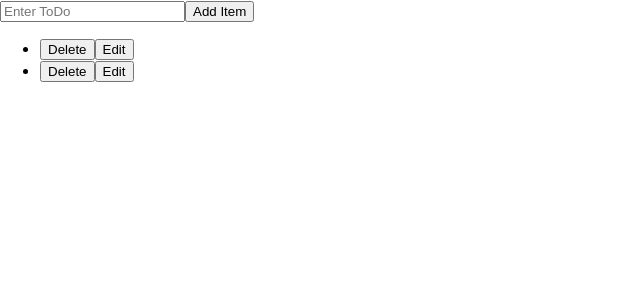
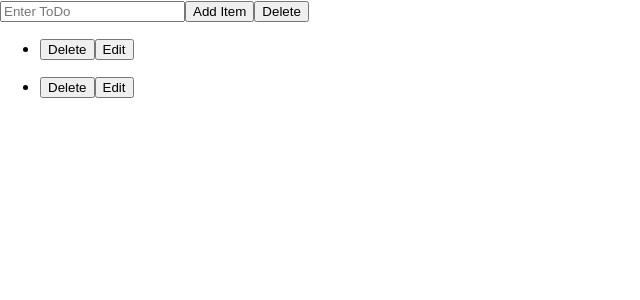
Before and after one commit to abdulhaseeb036/ToDo-App-With-ReactJS, a React (Create React App) app: page / in a window 1280 px wide. Shown: the top 300 px of the page, without its empty margins (0-640 px from the left). Built offline with nearby package versions, Linux system fonts and the light colour scheme.

Commit message:
some changes

```diff
--- a/src/App.js
+++ b/src/App.js
@@ -17,7 +17,7 @@ class App extends React.Component {
 
 // Add ToDo
   add_todo = () =>  {
-    var obj = {title: this.state.value};
+    let obj = {title: this.state.value};
     this.setState({
       todos: [...this.state.todos,obj],
       value: ''
@@ -48,6 +48,17 @@ class App extends React.Component {
   //  });
  }
 
+ deleteAll = () => {
+   this.state.todos.map((v,i) => {
+       v = "";
+     });
+   this.setState({
+     todos: this.state.todos
+   })
+ }
+
+
+
 
 // Update ToDo
  handlechange = (e, index) => {
@@ -75,15 +86,22 @@ class App extends React.Component {
       <div>
         <input onChange={(e)=> this.setState ({value: e.target.value})} value={value} placeholder="Enter ToDo" type="text"/>
         <button onClick={this.add_todo} className="additembn" >Add Item</button>
-        <ul>
-          {todos.map((v,i)=>{
-          return <li key={i}>
+
+          <button onClick={this.deleteAll} className="deleteallbn">Delete</button>
+
+
+          {todos.map((v,i) => {
+              return (
+              <ul>
+                 <li key={i}>
             {v.edit? <input type="text" onChange={(e) => this.handlechange(e,i)} /> : v.title}
             <button className="dlbut" onClick={() => this.deleteitem(i)}>Delete</button>
           {v.edit? <button className="update" onClick={() =>this.Updateuccess(i)}>Update</button> : <button className="editbut" onClick={() => this.edititem(i, v.title)}>Edit</button>}
           </li>
+        </ul>
+              )
           })}
-        </ul>
+
 
       </div>
 
```
